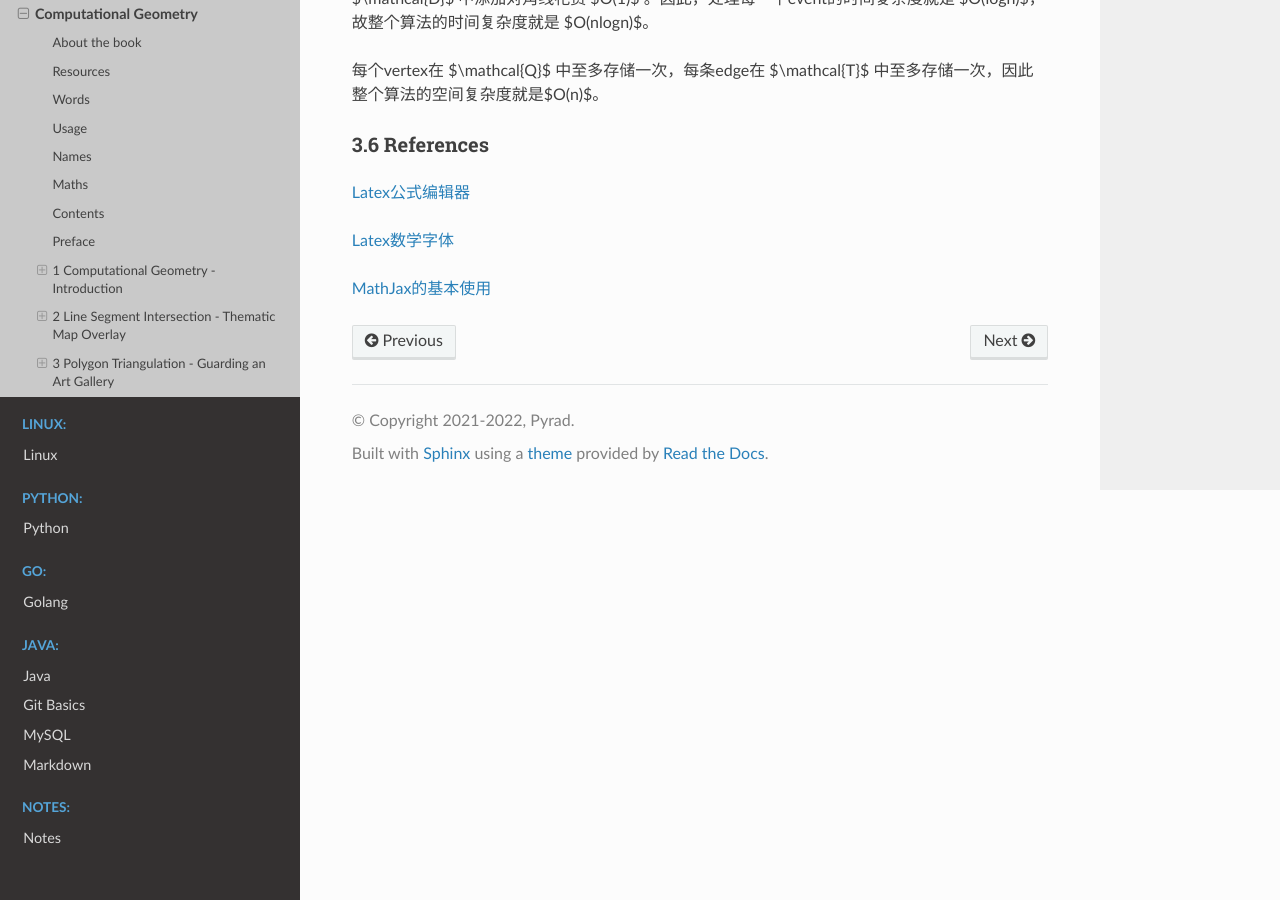
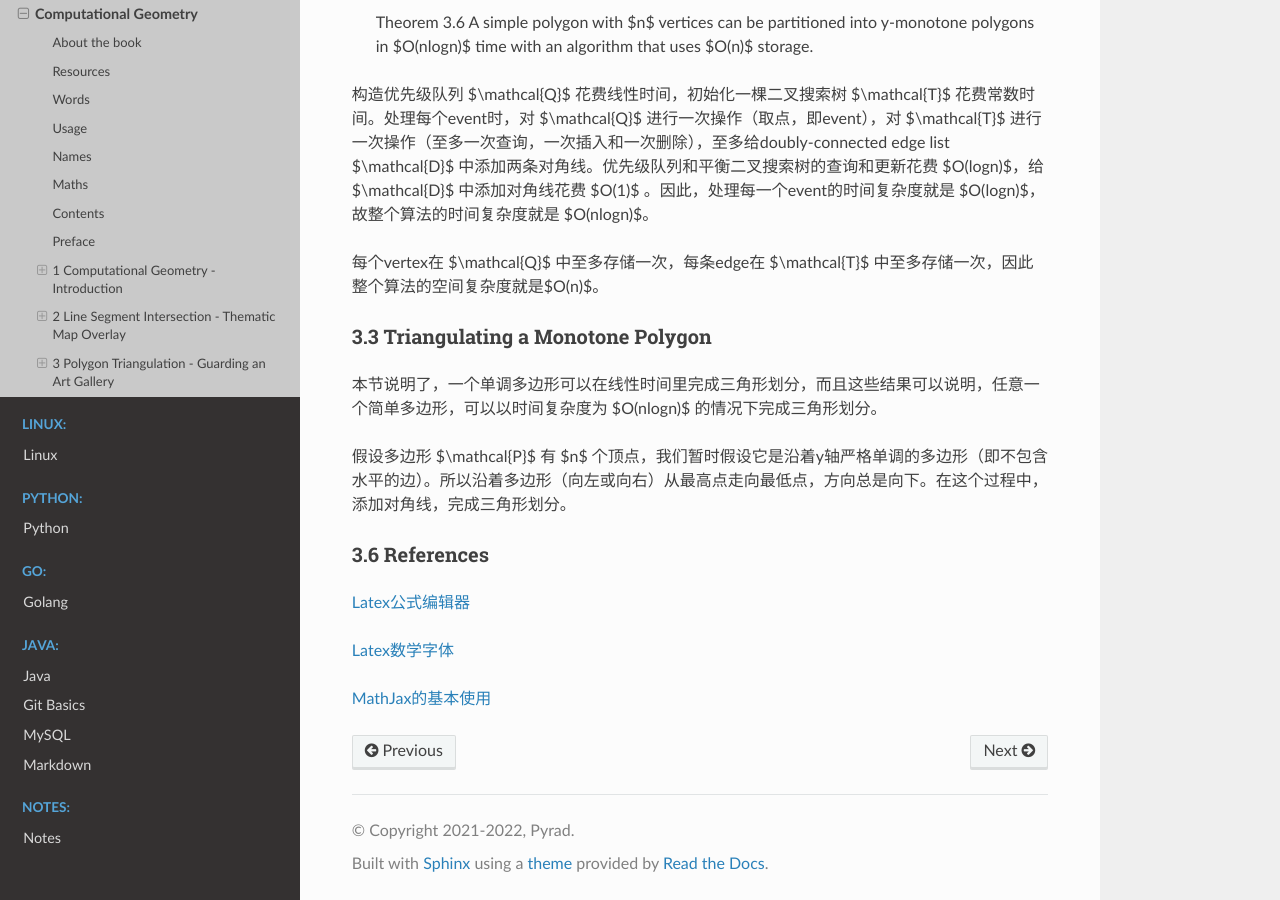
Before and after one commit to Pyrad/pyradnotes, a Sphinx documentation site: the page built from source/Geometry/ComputationalGeometryAA3rd.md, in a window 1280 px wide and 900 px high, scrolled down 32887 px. Built offline with Sphinx 7.4.7 and the Read the Docs theme 2.0.0, drawn with Linux system fonts in a browser that asks for light colours; some of the changed text lies outside the part shown.

Commit message:
CGAA3 Start section 3.3

```diff
--- a/source/Geometry/ComputationalGeometryAA3rd.md
+++ b/source/Geometry/ComputationalGeometryAA3rd.md
@@ -94,7 +94,11 @@ Published by Springer
 
 **quadrilateral** */*ˌkwɒdrɪˈlætərəl*/* *n.* 四边形；*adj.* 四边形的
 
+**funnel** */*ˈfʌn(ə)l*/* *n.* 漏斗；漏斗状物；（船、蒸汽机车上的）烟囱；*v.*通过漏斗，穿过狭窄通道；输送，传送（金钱、货物或信息）；
 
+**reflex** */*ˈriːfleks*/* *n.* （对刺激的）本能反应；反射（作用）；反映物；反映形式；反射光；*adj.* 本能反应的；（角）大于180度的；（光）被反射的；反折的；反省的
+
+**nevertheless** */*ˌnevəðəˈles*/* *adv.* 然而，不过
 
 
 
@@ -1183,6 +1187,14 @@ problem，第7章用它来计算Voronoi diagram（维诺图） of a set of point
 
 
 
+### 3.3 Triangulating a Monotone Polygon
+
+本节说明了，一个单调多边形可以在线性时间里完成三角形划分，而且这些结果可以说明，任意一个简单多边形，可以以时间复杂度为 $O(nlogn)$ 的情况下完成三角形划分。
+
+假设多边形 $\mathcal{P}$ 有 $n$ 个顶点，我们暂时假设它是沿着y轴严格单调的多边形（即不包含水平的边）。所以沿着多边形（向左或向右）从最高点走向最低点，方向总是向下。在这个过程中，添加对角线，完成三角形划分。
+
+
+
 
 
 
```
